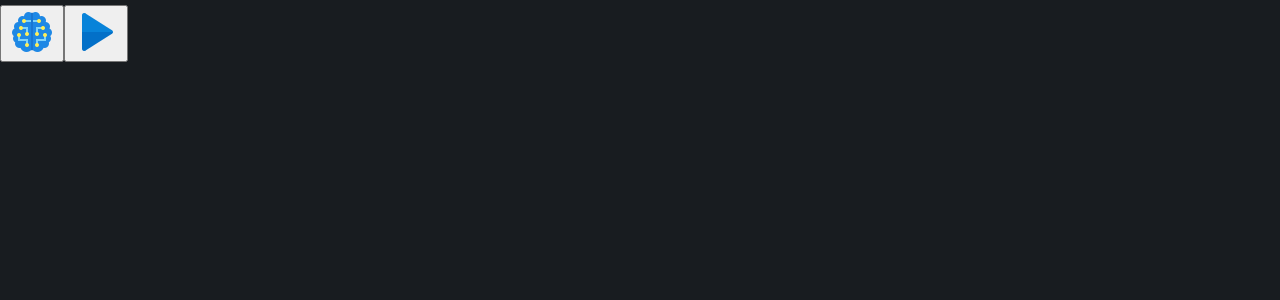
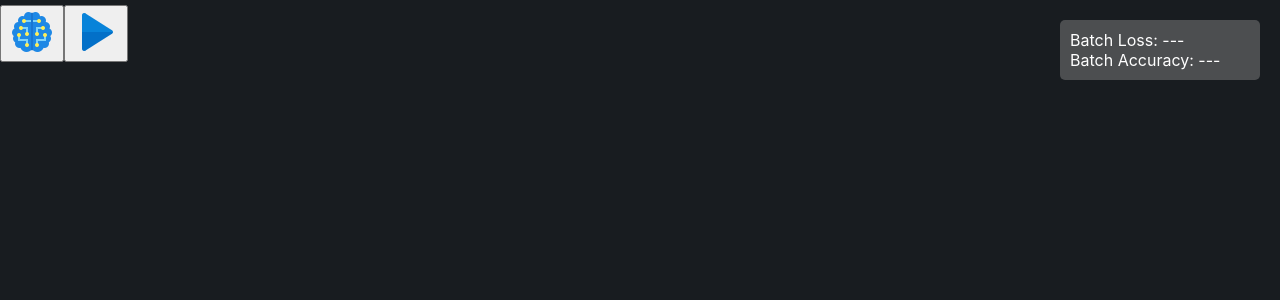
Before and after one commit to zmaqutu/3d-ann-visualuzer, a React (Create React App) app: page / in a window 1280 px wide. Shown: the top 300 px of the page. Built offline with nearby package versions, Linux system fonts and the light colour scheme; no server answers.

Commit message:
added batch loss/accuracy div and style

```diff
--- a/src/App.js
+++ b/src/App.js
@@ -76,6 +76,10 @@ function App() {
 					<img src={imageSrc} alt="play"/>
 				</button>
             </div>
+			<div className='metrics'>
+				<div className='loss'>Batch Loss: ---</div>
+				<div className='accuracy'>Batch Accuracy: ---</div>
+			</div>
 			<Canvas camera = {{ position: cameraPosition.current, fov: 53, aspect: width / height, near: 1, far: 5000 }}>
 				<NeuralNetwork animateForwardPass={animateForwardPass} trainNetwork={trainNetwork} predicting={predicting}/>
 				{/* <StatsGl className='stats' horizontal={false}/> */}
--- a/src/App.scss
+++ b/src/App.scss
@@ -230,6 +230,18 @@ body {
     bottom: 120px;
 }
 
+.metrics {
+    background: rgba(128, 128, 128, 0.5); // Greyish background
+    // background: white;
+    padding: 10px;
+    color: white;
+    width: 200px;
+    position: absolute;
+    top: 20px;
+    right: 20px;
+    border-radius: 5px;
+}
+
 .stats {
     position: absolute;
     bottom: 50px;
```
